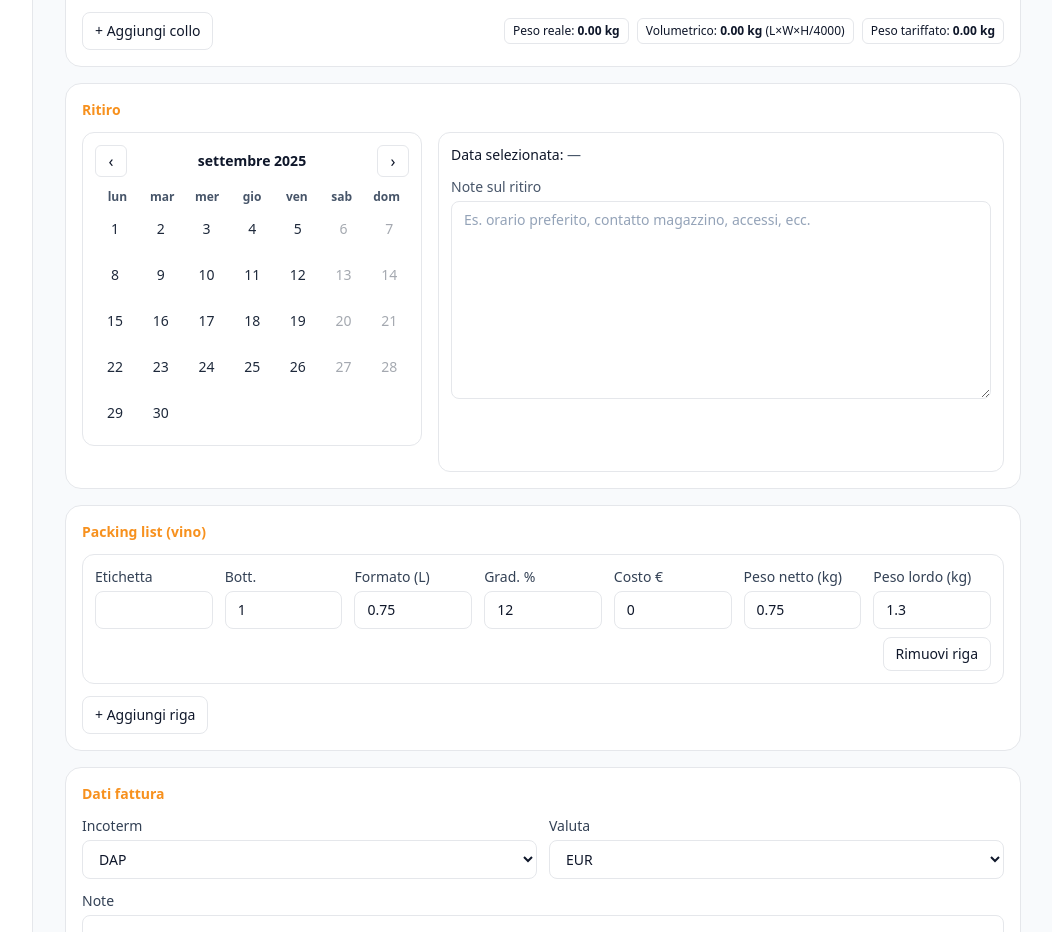
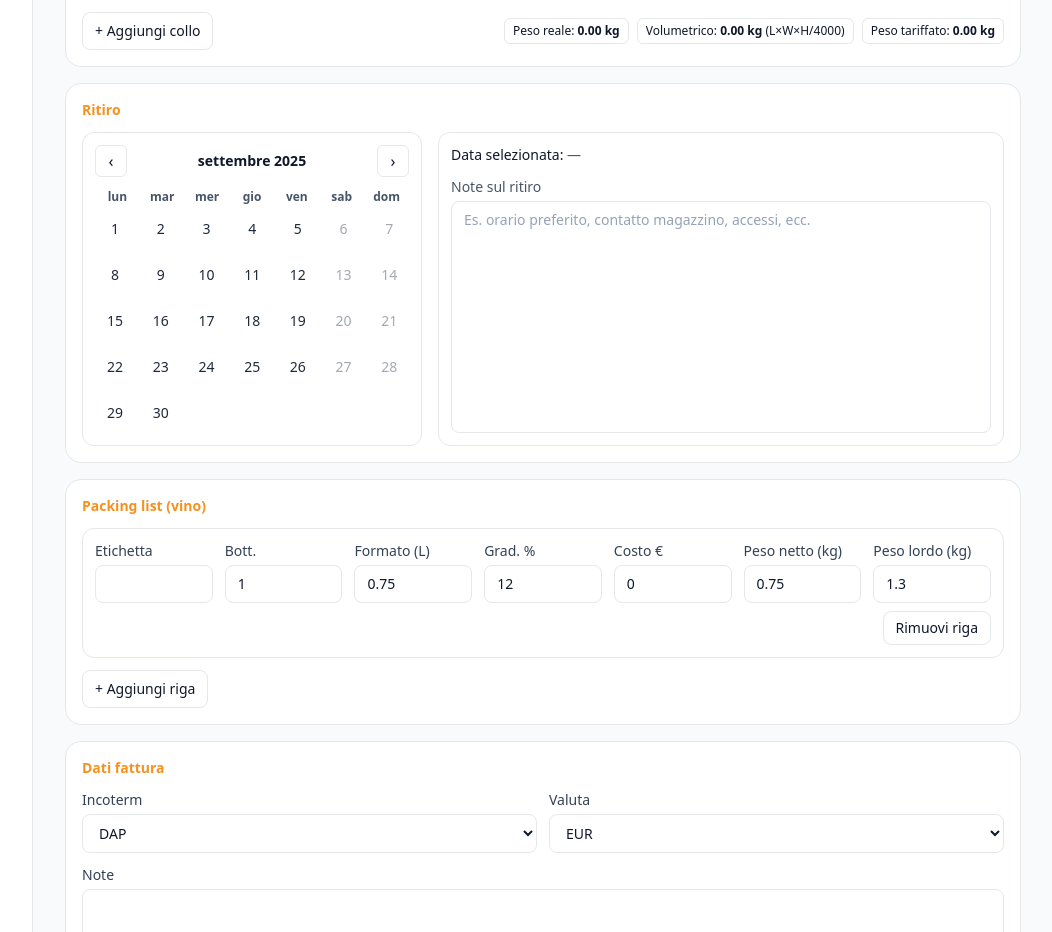
Before and after one commit to SPST-WINE/spst-dashboard, a Next.js app: page /dashboard/nuova/vino in a window 1280 px wide. Shown: the part 1000-1932 px from the top of the page, without its empty margins (227-1279 px from the left). Built offline with nearby package versions, Linux system fonts and the light colour scheme.

Commit message:
Update RitiroCard.tsx

```diff
--- a/components/nuova/RitiroCard.tsx
+++ b/components/nuova/RitiroCard.tsx
@@ -19,12 +19,11 @@ type Props = {
   setDate: (d?: Date) => void;
   note: string;
   setNote: (v: string) => void;
-  /** opzionale: cambia la prima data selezionabile (default: domani) */
-  minSelectableDate?: Date;
+  minSelectableDate?: Date; // opzionale (default: domani)
 };
 
-const BLUE = '#1c3e5e';   // SPST blu
-const ORANGE = '#f7911e'; // SPST arancio
+const BLUE = '#1c3e5e';
+const ORANGE = '#f7911e';
 
 export default function RitiroCard({
   date,
@@ -33,7 +32,7 @@ export default function RitiroCard({
   setNote,
   minSelectableDate,
 }: Props) {
-  // Domani 00:00 come minimo, se non specificato
+  // domani (00:00) come minimo se non passato
   const minDate = React.useMemo(() => {
     const d = minSelectableDate ? new Date(minSelectableDate) : new Date();
     if (!minSelectableDate) d.setDate(d.getDate() + 1);
@@ -41,24 +40,19 @@ export default function RitiroCard({
     return d;
   }, [minSelectableDate]);
 
-  // Mese mostrato
   const [month, setMonth] = React.useState<Date>(date ?? minDate);
 
-  // Giorni del mese corrente
   const firstOfMonth = startOfMonth(month);
   const lastOfMonth = endOfMonth(month);
   const daysInMonth = eachDayOfInterval({ start: firstOfMonth, end: lastOfMonth });
 
-  // indice del giorno della settimana per il 1° del mese (lunedì=0 … domenica=6)
+  // lun=0 … dom=6
   const firstWeekday = (getDay(firstOfMonth) + 6) % 7;
-
-  // quanti “vuoti” prima e dopo per completare una griglia multipla di 7
   const leadingBlanks = Array.from({ length: firstWeekday });
   const totalCells = leadingBlanks.length + daysInMonth.length;
   const trailingBlanks = Array.from({ length: (7 - (totalCells % 7 || 7)) });
 
-  const canSelect = (d: Date) =>
-    !isWeekend(d) && !isBefore(d, minDate);
+  const canSelect = (d: Date) => !isWeekend(d) && !isBefore(d, minDate);
 
   return (
     <div className="rounded-2xl border bg-white p-4">
@@ -66,10 +60,10 @@ export default function RitiroCard({
         Ritiro
       </h3>
 
-      <div className="grid items-start gap-4 md:grid-cols-[minmax(280px,340px)_1fr]">
+      {/* Allineamento colonne: items-stretch */}
+      <div className="grid items-stretch gap-4 md:grid-cols-[minmax(280px,340px)_1fr]">
         {/* CALENDARIO */}
-        <div className="rounded-xl border p-3">
-          {/* Header mese */}
+        <div className="h-full rounded-xl border p-3">
           <div className="mb-2 flex items-center justify-between">
             <button
               type="button"
@@ -92,21 +86,17 @@ export default function RitiroCard({
             </button>
           </div>
 
-          {/* Intestazione giorni (lun…dom) */}
           <div className="grid grid-cols-7 text-center text-xs font-semibold text-slate-600">
             {['lun','mar','mer','gio','ven','sab','dom'].map((d) => (
               <div key={d} className="py-1">{d}</div>
             ))}
           </div>
 
-          {/* Griglia giorni */}
           <div className="grid grid-cols-7 gap-1.5">
-            {/* vuoti iniziali */}
             {leadingBlanks.map((_, i) => (
               <div key={`lead-${i}`} className="h-10" />
             ))}
 
-            {/* giorni del mese */}
             {daysInMonth.map((d) => {
               const selected = !!date && isSameDay(d, date);
               const disabled = !canSelect(d);
@@ -132,7 +122,6 @@ export default function RitiroCard({
               );
             })}
 
-            {/* vuoti finali */}
             {trailingBlanks.map((_, i) => (
               <div key={`trail-${i}`} className="h-10" />
             ))}
@@ -140,18 +129,18 @@ export default function RitiroCard({
         </div>
 
         {/* DATA & NOTE */}
-        <div className="rounded-xl border p-3 md:min-h-[340px]">
+        <div className="flex h-full flex-col rounded-xl border p-3">
           <div className="mb-3 text-sm text-slate-600">
             <span className="font-medium text-slate-900">Data selezionata: </span>
             {date ? format(date, 'd LLLL yyyy', { locale: it }) : '—'}
           </div>
+
           <label className="mb-1 block text-sm text-slate-600">Note sul ritiro</label>
           <textarea
-            rows={9}
+            className="min-h-[120px] flex-1 resize-none rounded-lg border px-3 py-2 text-sm outline-none placeholder:text-slate-400 focus:border-[#1c3e5e]"
+            placeholder="Es. orario preferito, contatto magazzino, accessi, ecc."
             value={note}
             onChange={(e) => setNote(e.target.value)}
-            className="w-full rounded-lg border px-3 py-2 text-sm outline-none placeholder:text-slate-400 focus:border-[#1c3e5e]"
-            placeholder="Es. orario preferito, contatto magazzino, accessi, ecc."
           />
         </div>
       </div>
```
